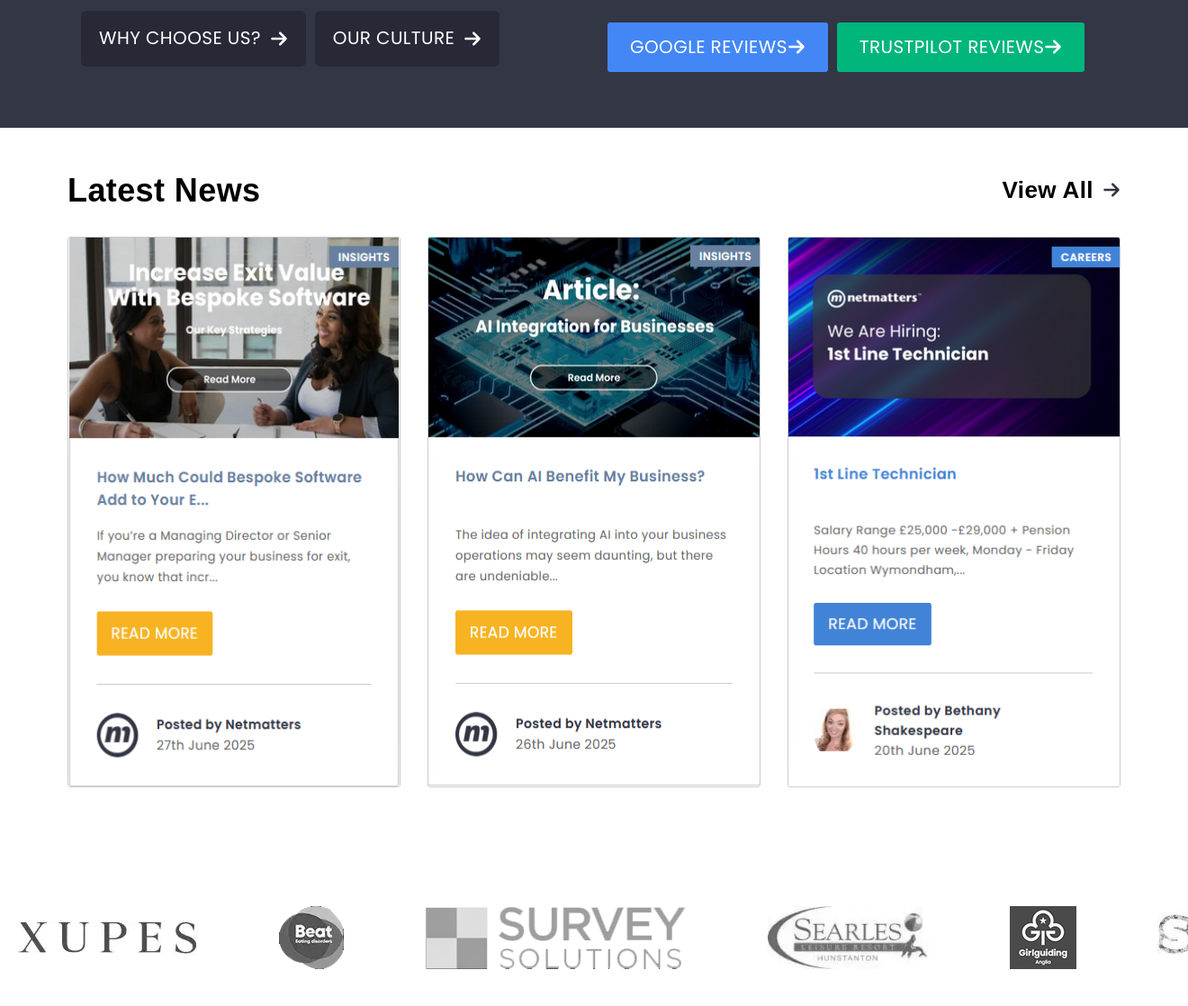
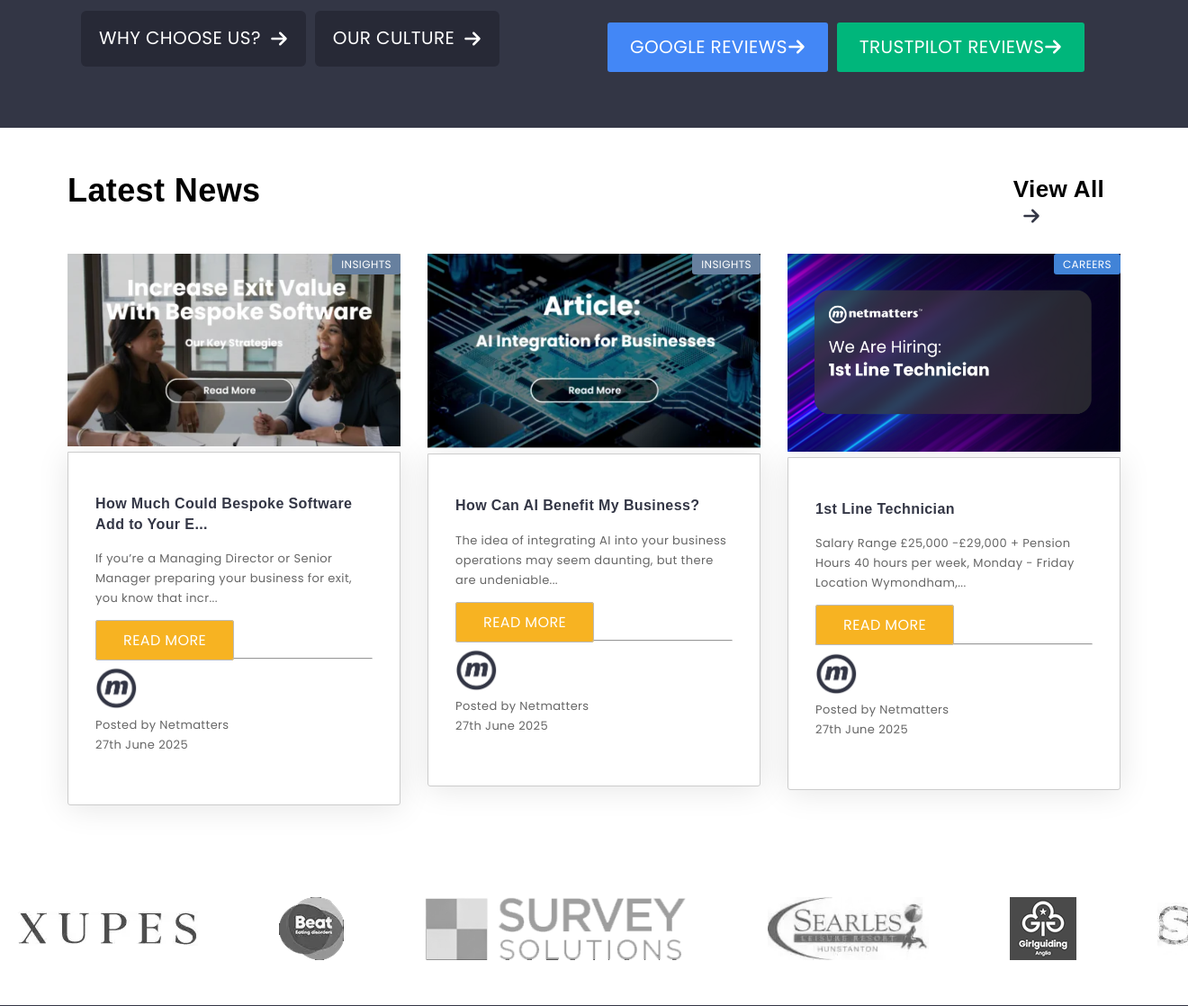
Before and after one commit to Rootytootyfrooty/NetMatters-SCS-Assessment1, a PHP site: page / in a window 1320 px wide. Shown: the part 2352-3470 px from the top of the page at 90% size. Run offline with PHP 8.4, Linux system fonts and the light colour scheme; some web fonts are replaced.

Commit message:
News section
Changed the news images so now they're rendered HTML instead of just one static image each

```diff
--- a/SCSS/layout/_news.scss
+++ b/SCSS/layout/_news.scss
@@ -23,7 +23,7 @@
         display: none;
         }
     .va1 {
-        display: flex;
+        display: inline;
         align-items: center;
         color: inherit;
         text-decoration: none;
@@ -42,14 +42,14 @@
     // }
     }
 }
-.news img {
-    display: flex;
-    border: 1px solid #ccc;
-    border-radius: 3px;
-    object-fit: cover;
-    width: 100%;
-    height: 100%;
-}
+// .news-img {
+//     // display: flex;
+//     border: 1px solid #ccc;
+//     border-radius: 3px;
+//     object-fit: contain;
+//     // max-width: 100%;
+//     // max-height: 100%;
+// }
 .va1 {
     display: none;
 }
@@ -59,32 +59,95 @@
     padding: rem(32) 0 rem(50) 0;
     margin: 0 auto;
     justify-content: center;
+    .article {
+        display: block;
+        height: rem(693);
+    }
     @include sm {
         flex-direction: row;
-        .art3 {
+        .article {
+            height: rem(569);
+        }
+        .article3 {
             display: none;
         }
-        .article img {
-            object-fit: fill;
-        }
+        // .article img {
+        //     object-fit: fill;
+        // }
     }
     @include md {
-        .article img {
+        .article {
         width: 455px;
+        height: rem(663);
         }
     }
     @include lg {
-        .article img {
+        .article {
             width: 370px;
+            height: rem(583);
         }
-        .art3 {
-            display: initial;
+        .article3 {
+            display: block;
         }
     }
 }
-.article {
+
+// .article {
+//     display: block;
+// }
+.news-image {
+    width: 100%;
+    @include sm {
+        width: rem(333)
+    }
+    @include md {
+        width: rem(455);
+    }
+    @include lg {
+        width: rem(370);
+    }
+}
+.news-logo {
+    // display: inline-block;
+    height: rem(47);
+    width: rem(47);
+}
+// .news-sec {
+//     display: flex;
+//     flex-direction: column;
+//     padding: rem(32) 0 rem(50) 0;
+//     margin: 0 auto;
+//     justify-content: center;
+//     @include sm {
+//         flex-direction: row;
+//         #article3 {
+//             display: none;
+//         }
+//         .news-link {
+//             object-fit: fill;
+//         }
+//     }
+//     @include md {
+//         .news-link {
+//             width: 455px;
+//         }
+//     }
+//     @include lg {
+//         .news-link {
+//             width: 370px;
+//         }
+//         .art3 {
+//             display: initial;
+//         }
+//     }
+// }
+
+.news-link:hover {
+    cursor: pointer;
+}
+.news-link {
     position: relative;
-    padding: 0 rem(15);
+    margin: 0 rem(15);
     margin-bottom: 2rem;
     top: 0;
     transition: top 0.5s ease;
@@ -94,3 +157,72 @@
         transition: top 0.5s ease;
     }
 }
+.news-tool {
+    position: absolute;
+    right: 0;
+    color: $bg-white;
+    font-size: rem(12);
+    padding: 0 rem(10);
+    line-height: 1.438rem;
+    text-transform: uppercase;
+}
+.newh3 {
+    font-size: rem(16);
+    color: $bg-midnight;
+}
+.news-txt {
+    padding: rem(30);
+    border: 1px solid #ccc;
+    border-radius: 0 0 3px 3px;
+    box-shadow: 0 3px 35px rgba(0, 0, 0, 0.1);
+    .btn-sm {
+        background-color: $dev-yellow;
+        color: $bg-white;
+        // padding: 5px 15px;
+        // margin: 50px 0;
+        height: 47px;
+        width: 130px;
+    }
+    p {
+        line-height: rem(22);
+        font-size: rem(13);
+        color: #666;
+    }
+}
+
+// .image {
+//     display: block;
+//     position: relative;
+//     height: rem(350);
+//     @include sm {
+//         height: rem(200);
+//     }
+//     @include md {
+//         height: rem(263);
+//     }
+//     @include lg {
+//         height: rem(220);
+//     }
+// }
+.insight-tooltip {
+    background-color: #67809f;
+    border: none;
+}
+.career-tooltip {
+    background-color: #4183d7;
+    border: none;
+}
+
+// .news-image {
+//     display: block;
+//     height: rem(693);
+//     @include sm {
+//         height: rem(569);
+//     }
+//     @include md {
+//         height: rem(663);
+//     }
+//     @include lg {
+//         height: rem(583);
+//     }
+// }
--- a/index.html
+++ b/index.html
@@ -4,7 +4,7 @@
         <meta charset="UTF-8">
         <meta http-equiv="X-UA-Compatible" content="IE=edge">
         <meta name="viewport" content="width=device-width, initial-scale=1, maximum-scale=1"/>
-        <link rel="stylesheet" href="CSS\styles.css">
+        <link rel="stylesheet" href="CSS/styles.css">
         <link rel="apple-touch-icon" sizes="180x180" href="/apple-touch-icon.png">
         <link rel="icon" type="image/png" sizes="32x32" href="/favicon-32x32.png">
         <link rel="icon" type="image/png" sizes="16x16" href="/favicon-16x16.png">
@@ -41,7 +41,7 @@
                                 </button>
                             </form>
                         </div>
-                        <div href="#" class="burger header-btn">
+                        <div class="burger header-btn">
                             <div class="mid"></div>
                         </div>
 
@@ -333,13 +333,13 @@
             </div>
             <div class="carousel">
                 <div class="carousel-2">
-                    <img src="img/carousel-2/logo1.png" />
-                    <img src="img/carousel-2/logo2.png" />
-                    <img src="img/carousel-2/logo3.png" />
-                    <img src="img/carousel-2/logo4.png" />
-                    <img src="img/carousel-2/logo5.png" />
-                    <img src="img/carousel-2/logo6.png" />
-                    <img src="img/carousel-2/logo7.png" />
+                    <img src="img/carousel-2/logo1.png" alt="Cyber Essentionals" />
+                    <img src="img/carousel-2/logo2.png" alt="Google Partner" />
+                    <img src="img/carousel-2/logo3.png" alt="Good Business Charter Accredited" />
+                    <img src="img/carousel-2/logo4.png" alt="Norfolk Pro Help" />
+                    <img src="img/carousel-2/logo5.png" alt="Investing in Future Growth Winner" />
+                    <img src="img/carousel-2/logo6.png" alt="Norfolk Carbon Charter" />
+                    <img src="img/carousel-2/logo7.png" alt="Prompt Payment Code" />
                 </div>
             </div>
             <div class="about">
@@ -421,16 +421,107 @@
                         </a>
                     </div>
                 </div>
+
                 <div class="container news-sec">
-                    <div class="article">
+
+                    <a href="#" class="news-link">
+                        <div class="article news article1">
+                            <div class="image">
+                                <span class="news-tool insight-tooltip btn-sm">Insights</span>
+                                <span class="news-img">
+                                    <img src="img/article1pic.png" class="news-image" alt="Increase Exit Value With Bespoke Software- Our Key Strategies">
+                                </span>
+                            </div>
+                            <div class="news-txt">
+                                <h3 class="newh3"><span>How Much Could Bespoke Software Add to Your E...</span></h3>
+                                <p>If you’re a Managing Director or Senior Manager preparing your business for exit, you know that incr...</p>
+                                <span class="btn-sm">Read More</span>
+
+
+                                <hr>
+                                <div class="poster">
+                                    <div class="post-pic">
+                                        <img class="news-logo" src="img/netmatterslogosmall.png">
+                                    </div>
+                                    <div class="post-deet">
+                                        <p>
+                                            Posted by Netmatters <br>
+                                            27th June 2025
+                                        </p>
+                                    </div>
+                                </div>
+                            </div>
+                        </div>
+                    </a>
+
+                    <a href="#" class="news-link">
+                        <div class="article news article2">
+                            <div class="image">
+                                <span class="news-tool insight-tooltip btn-sm">Insights</span>
+                                <span class="news-img">
+                                    <img src="img/article2pic.png" class="news-image" alt="Article: AI Integration for Businesses">
+                                </span>
+                            </div>
+                            <div class="news-txt">
+                                <h3 class="newh3"><span>How Can AI Benefit My Business?</span></h3>
+                                <p>The idea of integrating AI into your business operations may seem daunting, but there are undeniable...</p>
+                                <span class="btn-sm">Read More</span>
+
+                                <hr>
+                                <div class="poster">
+                                    <div class="post-pic">
+                                        <img class="news-logo" src="img/netmatterslogosmall.png">
+                                    </div>
+                                    <div class="post-deet">
+                                        <p>
+                                            Posted by Netmatters <br>
+                                            27th June 2025
+                                        </p>
+                                    </div>
+                                </div>
+                            </div>
+                        </div>
+                    </a>
+
+                    <a href="#" class="news-link" id="article3">
+                        <div class="article news article3">
+                            <div class="image">
+                                <span class="news-tool career-tooltip btn-sm">Careers</span>
+                                <span class="news-img">
+                                    <img src="img/article3pic.png" class="news-image" alt="We Are Hiring: 1st Line Technician">
+                                </span>
+                            </div>
+                            <div class="news-txt">
+                                <h3 class="newh3"><span>1st Line Technician</span></h3>
+                                <p>Salary Range £25,000 -£29,000 + Pension Hours 40 hours per week, Monday - Friday Location Wymondham,...</p>
+                                <span class="btn-sm">Read More</span>
+
+
+                                <hr>
+                                <div class="poster">
+                                    <div class="post-pic">
+                                        <img class="news-logo" src="img/netmatterslogosmall.png">
+                                    </div>
+                                    <div class="post-deet">
+                                        <p>
+                                            Posted by Netmatters <br>
+                                            27th June 2025
+                                        </p>
+                                    </div>
+                                </div>
+                            </div>
+                        </div>
+                    </a>
+
+                    <!-- <div class="article">
                         <a class="news" href="#"><img src="img/icons/PNG/article1.png"></a>
-                    </div>
-                    <div class="article">
+                    </div> -->
+                    <!-- <div class="article">
                         <a class="news" href="#"><img src="img/icons/PNG/article2.png"></a>
                     </div>
                     <div class="article art3">
                         <a class="news" href="#"><img src="img/icons/PNG/article3.png"></a>
-                    </div>
+                    </div> -->
                 </div>
                 <div class="view">
                     <a href="#" class="va2"><h3 class="inline-title">View All</h3>
@@ -442,13 +533,13 @@
         <div class="carousel">
 
             <div class="carousel-3">
-                <img src="img/carousel-3/logo1.png" class="logo-img img-1" />
-                <img src="img/carousel-3/logo2.png" class="logo-img img-2" />
-                <img src="img/carousel-3/logo3.png" class="logo-img img-3" />
-                <img src="img/carousel-3/logo4.png" class="logo-img img-4" />
-                <img src="img/carousel-3/logo5.png" class="logo-img img-5" />
-                <img src="img/carousel-3/logo6.png" class="logo-img img-6" />
-                <img src="img/carousel-3/logo7.png" class="logo-img img-7" />
+                <img src="img/carousel-3/logo1.png" class="logo-img img-1" alt="Xupes" />
+                <img src="img/carousel-3/logo2.png" class="logo-img img-2" alt="Beat Easting Disorders" />
+                <img src="img/carousel-3/logo3.png" class="logo-img img-3" alt="Survey Solutions" />
+                <img src="img/carousel-3/logo4.png" class="logo-img img-4" alt="Searles Leisure Resort" />
+                <img src="img/carousel-3/logo5.png" class="logo-img img-5" alt="Girlguiding Anglia" />
+                <img src="img/carousel-3/logo6.png" class="logo-img img-6" alt="Sweetzy" />
+                <img src="img/carousel-3/logo7.png" class="logo-img img-7" alt="Howes Percival" />
             </div>
         </div>
         <footer>
```
Also changed, not shown: CSS/styles.css, img/article1pic.png (added), img/article2pic.png (added), img/article3pic.png (added).
